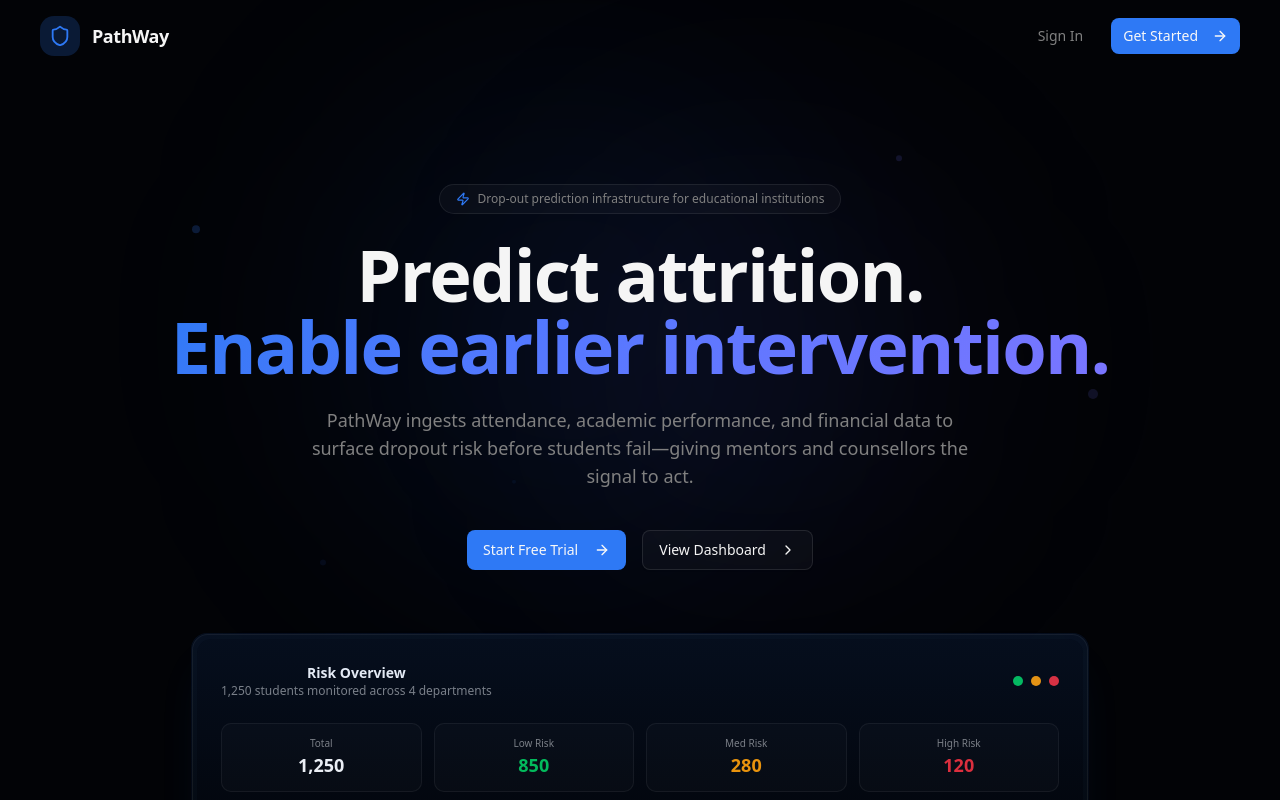
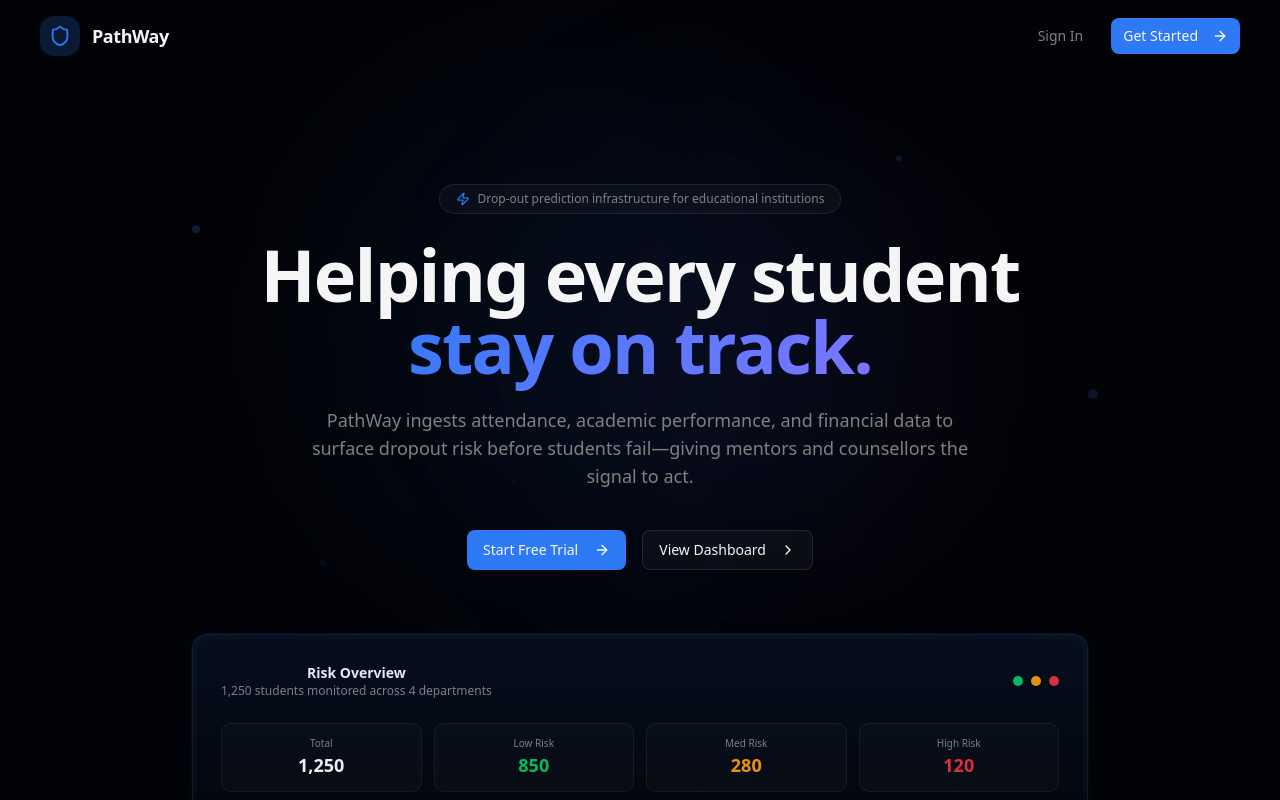
Before and after one commit to SIddhh10/pathway-ai, a React (Vite) app: page / in a window 1280 px wide. Shown: the top 800 px of the page. Built offline with nearby package versions, Linux system fonts and the light colour scheme; no server answers; what @convex-dev/auth would draw is missing.

Commit message:
Freebuff: Replace the current heading with: Helping every student s...

```diff
--- a/src/pages/Landing.tsx
+++ b/src/pages/Landing.tsx
@@ -188,9 +188,9 @@ export default function Landing() {
             transition={{ duration: 0.7, ease: [0.22, 1, 0.36, 1], delay: 0.2 }}
             className="text-4xl font-bold tracking-tight sm:text-5xl md:text-6xl lg:text-7xl"
           >
-            Predict attrition.
+            Helping every student
             <br />
-            <span className="text-gradient-blue">Enable earlier intervention.</span>
+            <span className="text-gradient-blue">stay on track.</span>
           </motion.h1>
 
           <motion.p
```
